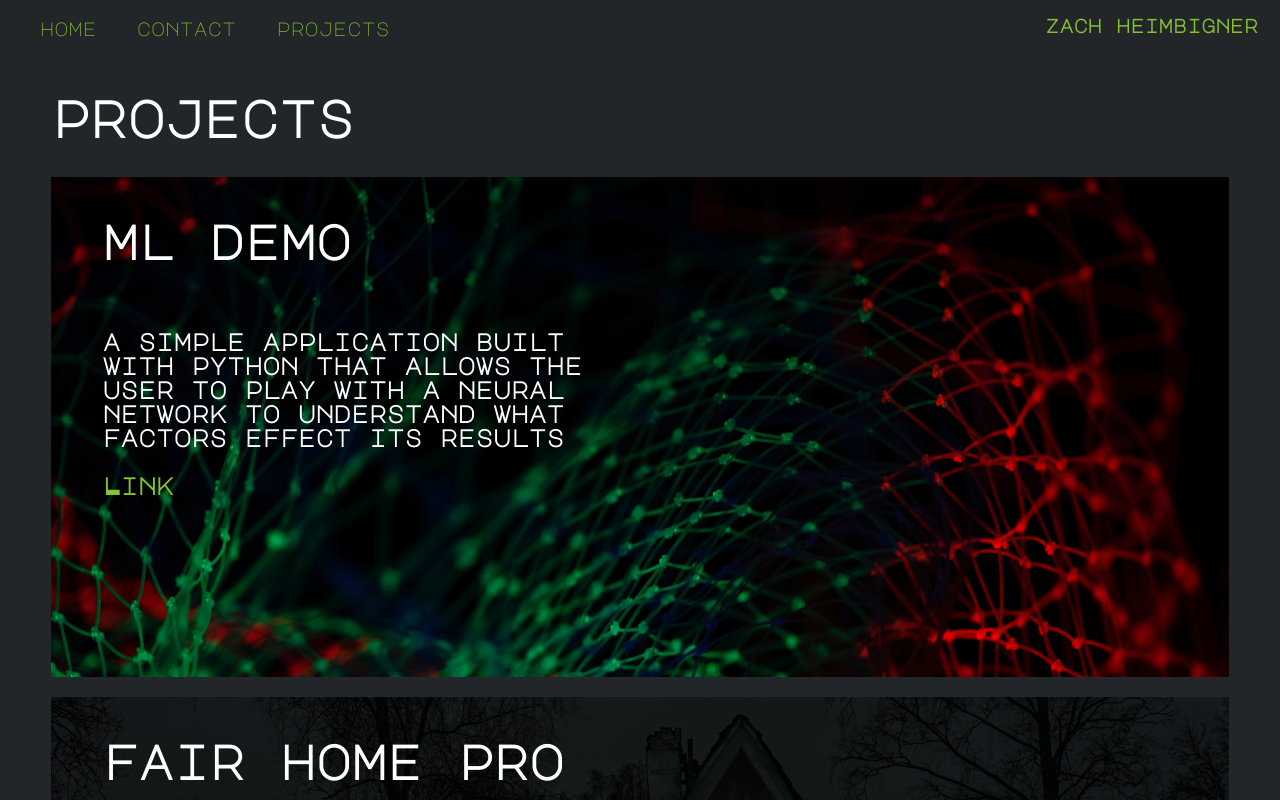
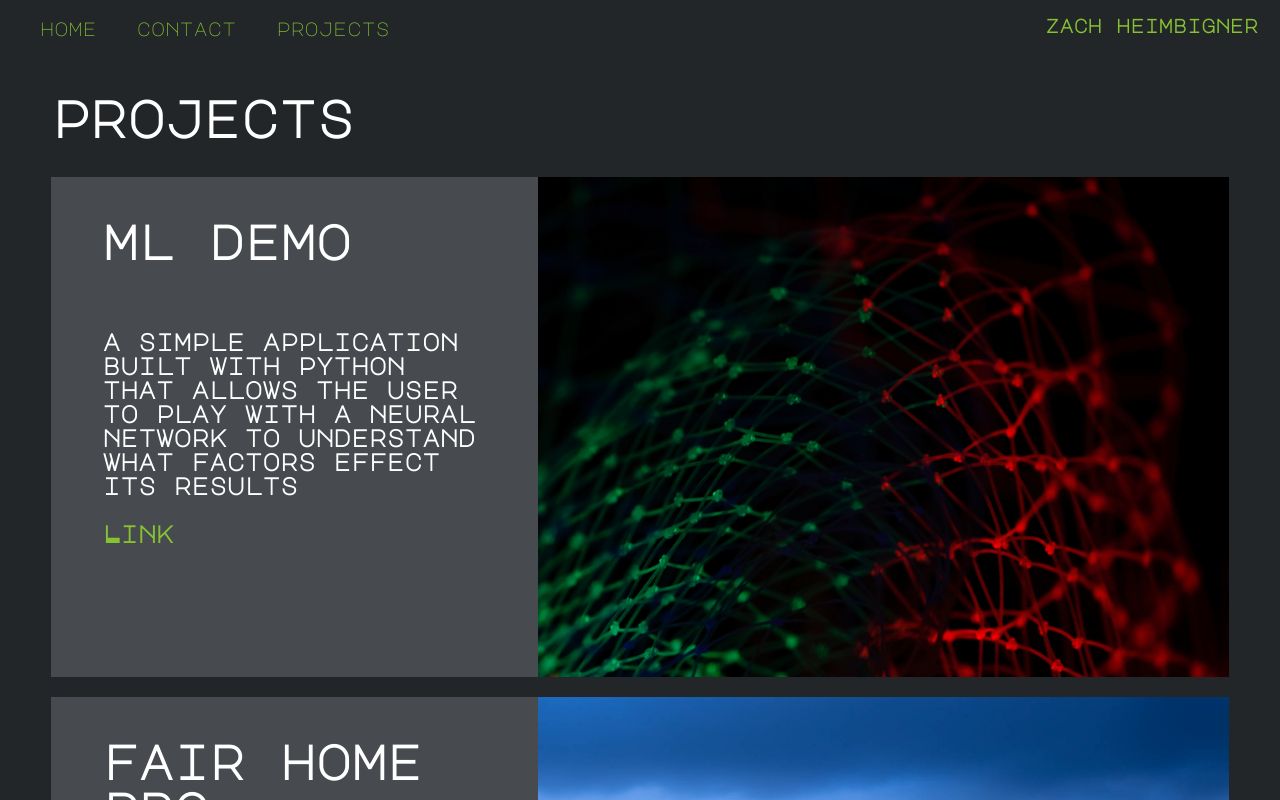
Before and after one commit to HZ-2000/Personal-Website-V2, a React (Create React App) app in the folder client/: page /projects in a window 1280 px wide. Shown: the top 800 px of the page. Built offline with nearby package versions, Linux system fonts and the light colour scheme.

Commit message:
Project page changes

```diff
--- a/client/src/views/Projects.tsx
+++ b/client/src/views/Projects.tsx
@@ -5,7 +5,7 @@ import styles from './css/Projects.module.css';
 //images
 import net from '../assets/img/pietro-jeng-n6B49lTx7NM-unsplash.jpg';
 import tomatoe from '../assets/img/dennis-klein-FzB_512zvP0-unsplash.jpg';
-import home from '../assets/img/maksim-istomin-N8VVveiNVbU-unsplash.jpg';
+import home from '../assets/img/vu-anh-TiVPTYCG_3E-unsplash.jpg';
 import tree from '../assets/img/dan-otis-OYFHT4X5isg-unsplash.jpg';
 
 export const Projects: React.FC = () => {
@@ -52,7 +52,7 @@ export const Projects: React.FC = () => {
                 </div>
 
                 <div className={styles.project}>
-                    <div className={styles.text}>
+                    <div className={styles.text} >
                         <h2>pomodoro timer</h2>
                         <p> a pomodoro timer that has a task list attached, so that you may log tasks and use the timer above to manage your time </p>
                         <div className={styles.link_wrapper}>
--- a/client/src/views/css/Projects.module.css
+++ b/client/src/views/css/Projects.module.css
@@ -39,11 +39,14 @@
 .text {
     position: absolute;
     display: flex;
-    width: 40%;
+    width: 30%;
     flex-direction: column;
     color: white;
     padding-left: 4%;
+    padding-right: 4%;
     font-weight: bold;
+    background-color: #474B4F;
+    height: 500px;
 }
 
 .text h2{
```
Also changed, not shown: client/src/assets/img/maksim-istomin-N8VVveiNVbU-unsplash.jpg (deleted), client/src/assets/img/vu-anh-TiVPTYCG_3E-unsplash.jpg (added).
